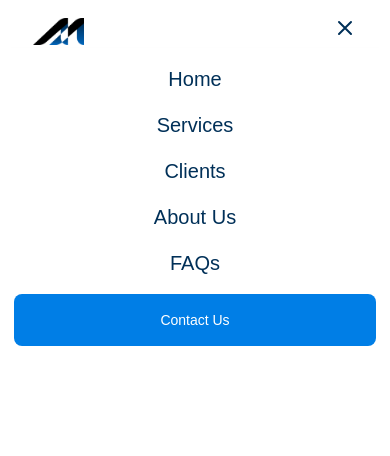
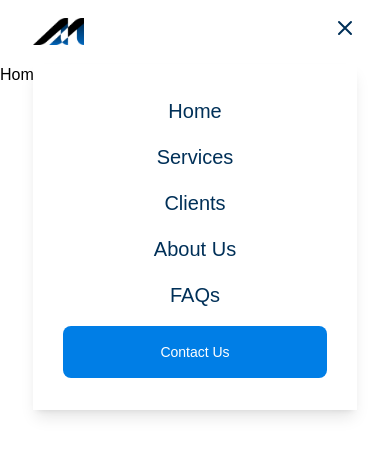
Before and after one commit to SolverousTech/SolverousWebsite, a React (Create React App) app in the folder solverouswebsite/: page / in a window 390 px wide. Both pictures are taken after a click on the button 345 px from the left and 28 px from the top of the page. Shown: the top 456 px of the page. Built offline with nearby package versions, Linux system fonts and the light colour scheme.

Commit message:
navbar responsiveness done

```diff
--- a/solverouswebsite/src/components/Buttons/button.js
+++ b/solverouswebsite/src/components/Buttons/button.js
@@ -12,8 +12,8 @@ function Button({
       type="button"
     //   onClick={}
       className={`
-        cursor-pointer w-fit py-4 px-[9.13rem] md:py-2 md:px-4 rounded-lg
-        text-sm transition-all duration-300
+        cursor-pointer w-fit py-4 px-[30%] md:py-2 md:px-4 rounded-lg
+        text-sm transition-all duration-300 active:scale-95
         bg-[#007EE6] text-white hover:bg-[#066dc2] md:text-[0.93rem] text-[1.25rem]
         ${buttonCustomStyle}
       `}
--- a/solverouswebsite/src/components/Navbar/navbar.js
+++ b/solverouswebsite/src/components/Navbar/navbar.js
@@ -3,23 +3,25 @@ import logo from '../../assets/solverous_logo.png';
 import Button from '../Buttons/button';
 
 function Navbar() {
+  // Opening of hamburger menu
   const [isOpen, setIsOpen] = useState(false);
+  // For nav links
   const navLinks = ["Home", "Services", "Clients", "About Us", "FAQs"];
 
   return (
-    <header className=' flex flex-row items-center w-fit my-[1rem] mx-[2.063rem] md:my-4 md:mx-[7.438rem]'>
+    <header className='flex flex-row items-center w-fit my-[1rem] mx-[2.063rem] md:my-4 md:mx-[7.438rem] relative'>
       {/* Logo */}
-      <div >
-        <img src={logo} alt="logo" className=' w-[17%] md:w-[10%] ' />
+      <div>
+        <img src={logo} alt="logo" className='w-[17%] md:w-[10%]' />
       </div>
 
       {/* Desktop Navigation */}
-      <nav className=" hidden text-[0.93rem] md:flex cursor-pointer text-[#003058] flex-row items-center space-x-12 w-full">
+      <nav className="hidden text-[0.93rem] md:flex cursor-pointer text-[#003058] flex-row items-center space-x-12 w-full">
         {navLinks.map((link) => (
           <a
             key={link}
             href={`#${link.toLowerCase().replace(/\s+/g, "-")}`}
-            className="hover:font-bold hover:underline transition-all duration-200"
+            className="hover:font-bold hover:underline transition-all duration-200 active:scale-95"
           >
             {link}
           </a>
@@ -60,14 +62,20 @@ function Navbar() {
         </button>
       </div>
 
-      {/* Mobile Menu */}
-      {isOpen && (
-        <div className="absolute top-12 bottom-0 left-0 w-full bg-white md:hidden shadow-lg py-4 flex flex-col items-center space-y-4 ">
+      {/* Mobile Menu with Smooth Transition */}
+      <div
+        className={`absolute top-12 left-0 w-full bg-white md:hidden shadow-lg overflow-hidden transition-all duration-500 ease-in-out py-4 space-y-4`}
+        style={{
+          maxHeight: isOpen ? "500px" : "0px",
+          opacity: isOpen ? 1 : 0,
+        }}
+      >
+        <div className="flex flex-col items-center py-4 space-y-4">
           {navLinks.map((link) => (
             <a
               key={link}
               href={`#${link.toLowerCase().replace(/\s+/g, "-")}`}
-              className="hover:font-bold hover:underline transition-all duration-200 text-[#003058] text-[1.25rem] "
+              className=" hover:font-bold hover:underline transition-all duration-200 text-[#003058] text-[1.25rem] active:scale-95 "
               onClick={() => setIsOpen(false)}
             >
               {link}
@@ -75,7 +83,7 @@ function Navbar() {
           ))}
           <Button title="Contact Us" type="none" />
         </div>
-      )}
+      </div>
     </header>
   );
 }
```
